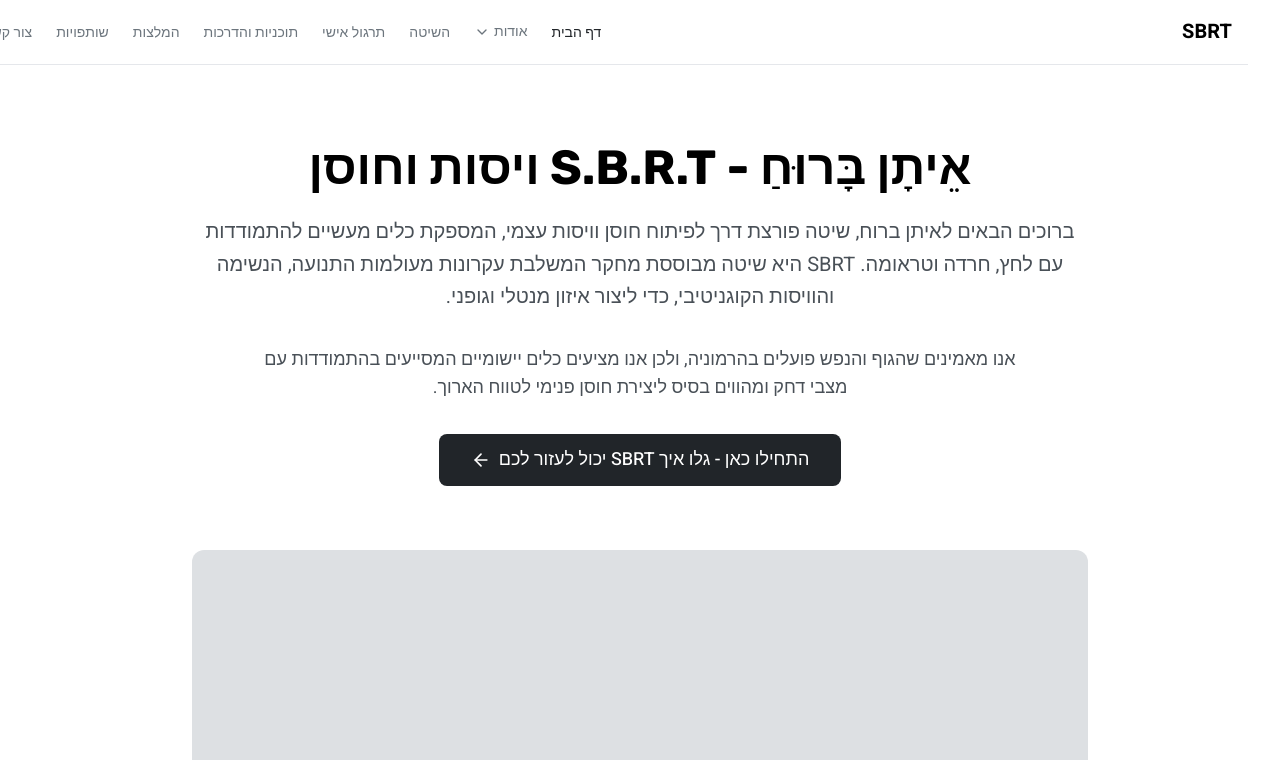
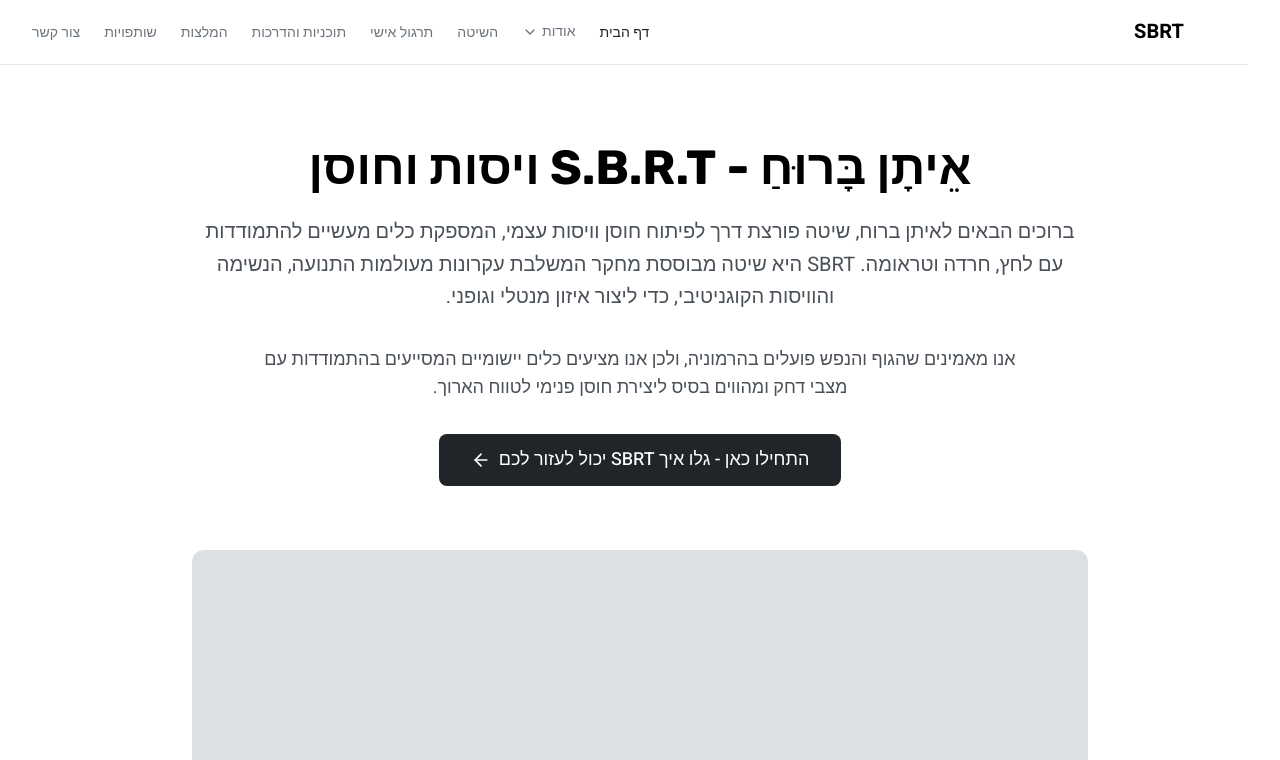
Before and after one commit to RoiHirsh/sbrt-harmony-path, a React (Vite) app: page / in a window 1280 px wide. Shown: the top 760 px of the page. Built offline with nearby package versions, Linux system fonts and the light colour scheme.

Commit message:
Adjust Navigation Menu Positioning
Adjust the horizontal positioning of navigation menu items to prevent overlap on smaller screens, specifically addressing the issue introduced by the "אודות" submenu.

```diff
--- a/src/components/Navigation.tsx
+++ b/src/components/Navigation.tsx
@@ -33,14 +33,14 @@ const Navigation = () => {
 
   return (
     <nav className="fixed top-0 w-full bg-white/90 backdrop-blur-md z-50 border-b border-gray-200">
-      <div className="max-w-full px-4 mx-auto">
-        <div className="flex justify-between items-center h-16">
+      <div className="max-w-full mx-auto">
+        <div className="flex justify-between items-center h-16 px-8 md:px-16">
           <Link to="/" className="text-xl font-bold shrink-0">
             SBRT
           </Link>
 
           {/* Desktop Navigation */}
-          <div className="hidden md:flex items-center gap-4 lg:gap-6 overflow-x-auto pr-4">
+          <div className="hidden md:flex items-center gap-4 lg:gap-6">
             {links.map((link, index) => (
               <div key={index} className="relative group shrink-0">
                 {link.isDropdown ? (
```
